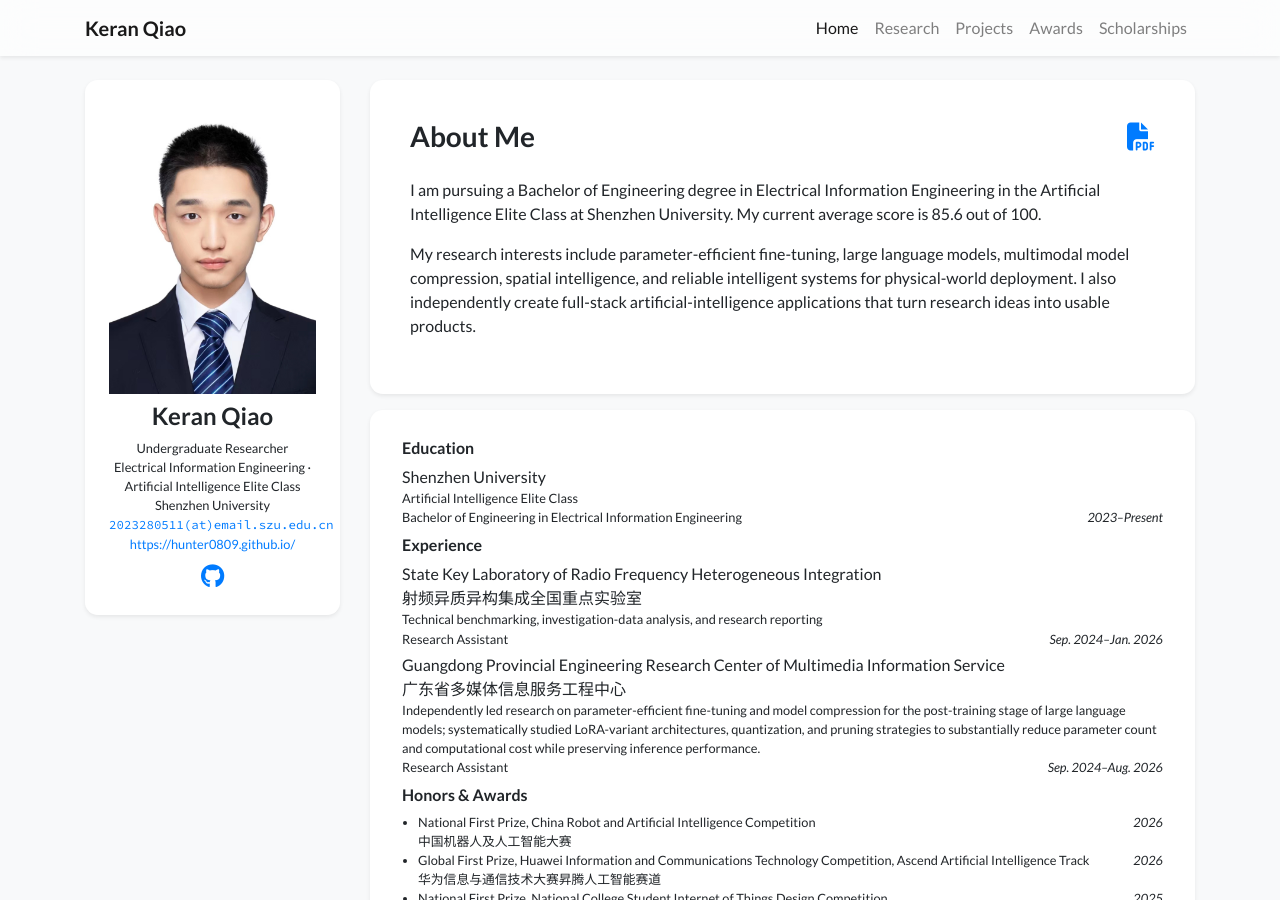
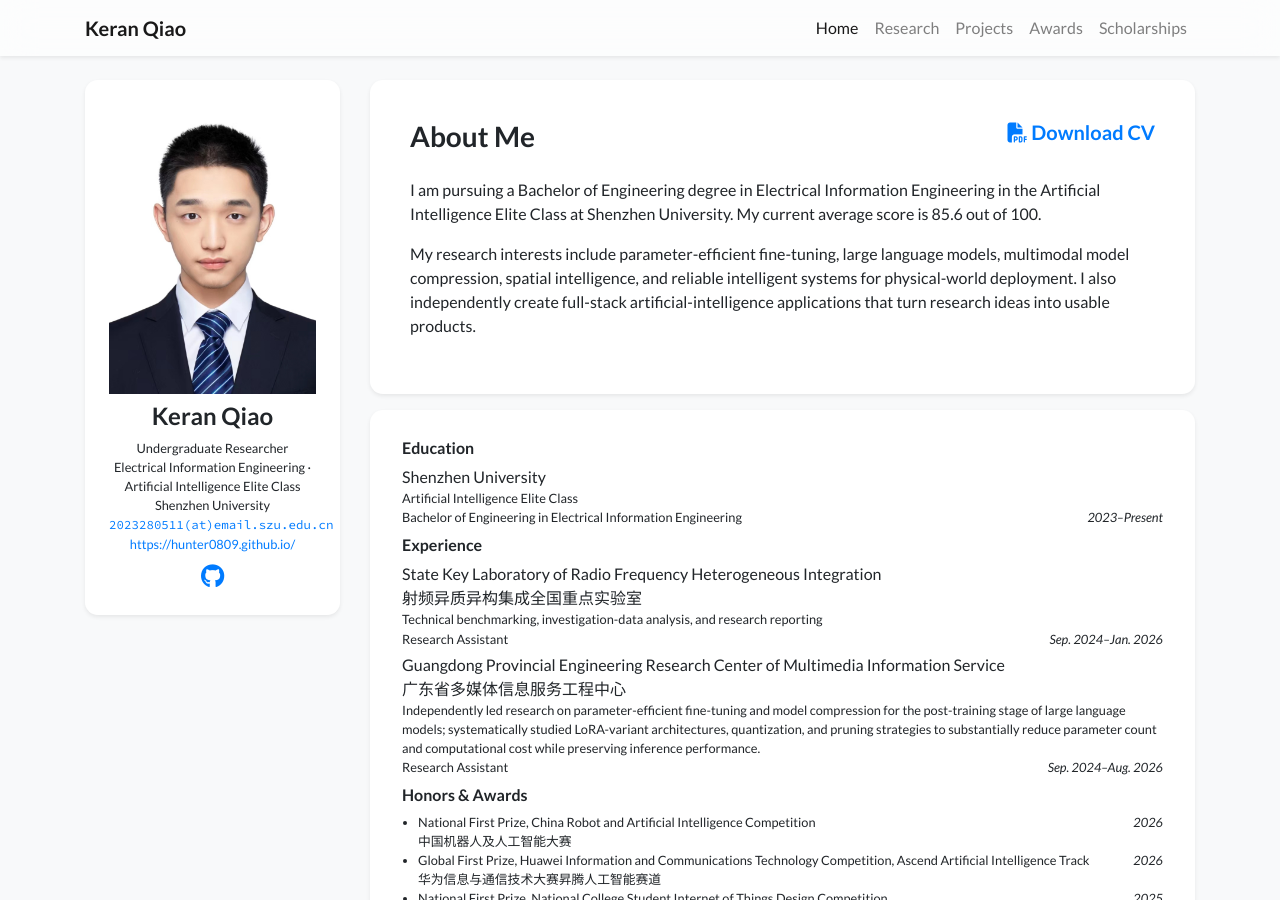
Before and after one commit to Hunter0809/Hunter0809.github.io, a Jekyll site: the page built from index.html, in a window 1280 px wide and 900 px high. Built offline with Jekyll 4.4.1, drawn with Linux system fonts in a browser that asks for light colours.

Commit message:
Label CV download link

```diff
--- a/_includes/widgets/profile_card_bio_only.html
+++ b/_includes/widgets/profile_card_bio_only.html
@@ -1 +1 @@
-<div class="mt-3 d-md-none"></div><div class="row"><div class="col"><div class="card border-0 shadow-sm bg-white"><div class="card-body p-4"><div class="row px-3 pt-3"><div class="col h3">About Me</div><div class="col-auto h3"><a class="no-break" href="{{ site.data.profile.cv_link | relative_url }}" download aria-label="Download CV.pdf" title="Download CV.pdf"><i class="fas fa-file-pdf"></i></a></div></div><div class="row p-3"><div class="col"><div class="text-profile-bio mt-0">{{ site.data.profile.short_bio }}</div></div></div></div></div></div></div>
+<div class="mt-3 d-md-none"></div><div class="row"><div class="col"><div class="card border-0 shadow-sm bg-white"><div class="card-body p-4"><div class="row px-3 pt-3"><div class="col h3">About Me</div><div class="col-auto h5"><a class="no-break" href="{{ site.data.profile.cv_link | relative_url }}" download aria-label="Download CV.pdf" title="Download CV.pdf"><i class="fas fa-file-pdf"></i> Download CV</a></div></div><div class="row p-3"><div class="col"><div class="text-profile-bio mt-0">{{ site.data.profile.short_bio }}</div></div></div></div></div></div></div>
```
